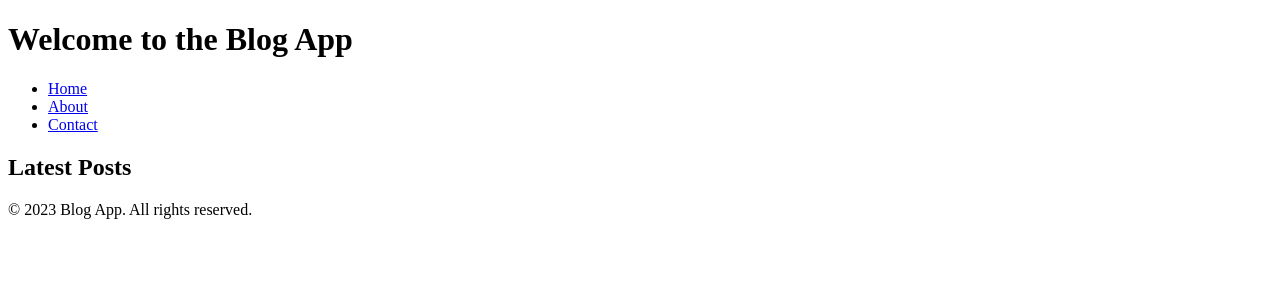
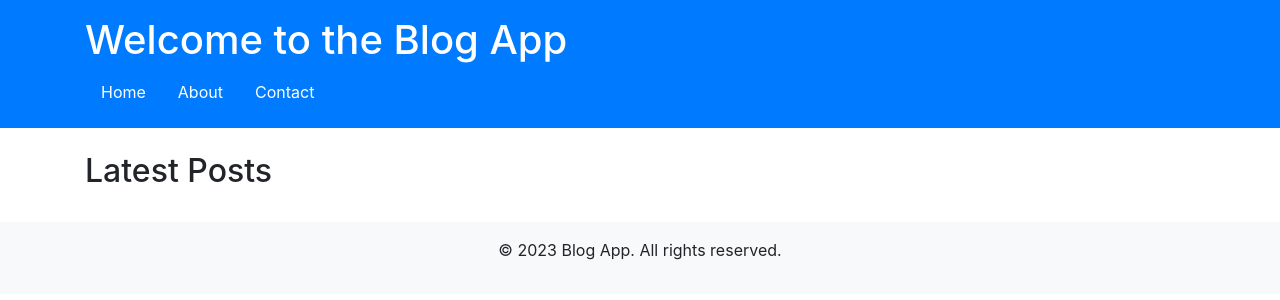
Before and after one commit to dadejecova/Employee_Directory, a Django app: page / in a window 1280 px wide. Shown: the top 300 px of the page. Run offline with Django 5.2, Linux system fonts and the light colour scheme; some libraries are stand-ins or nearby versions.

Commit message:
boostrap
CDN

```diff
--- a/templates/home.html
+++ b/templates/home.html
@@ -4,31 +4,39 @@
     <meta charset="UTF-8">
     <meta name="viewport" content="width=device-width, initial-scale=1.0">
     <title>Home - Blog App</title>
+    <!-- Bootstrap CSS -->
+    <link href="https://stackpath.bootstrapcdn.com/bootstrap/4.5.2/css/bootstrap.min.css" rel="stylesheet">
 </head>
 <body>
-    <header>
-        <h1>Welcome to the Blog App</h1>
-        <nav>
-            <ul>
-                <li><a href="/">Home</a></li>
-                <li><a href="/about">About</a></li>
-                <li><a href="/contact">Contact</a></li>
-            </ul>
-        </nav>
+    <header class="bg-primary text-white p-3">
+        <div class="container">
+            <h1>Welcome to the Blog App</h1>
+            <nav>
+                <ul class="nav">
+                    <li class="nav-item"><a class="nav-link text-white" href="/">Home</a></li>
+                    <li class="nav-item"><a class="nav-link text-white" href="/about">About</a></li>
+                    <li class="nav-item"><a class="nav-link text-white" href="/contact">Contact</a></li>
+                </ul>
+            </nav>
+        </div>
     </header>
-    <main>
+    <main class="container mt-4">
         <h2>Latest Posts</h2>
-        <ul>
+        <ul class="list-group">
             {% for post in posts %}
-                <li>
+                <li class="list-group-item">
                     <h3><a href="/post/{{ post.id }}">{{ post.title }}</a></h3>
                     <p>{{ post.excerpt }}</p>
                 </li>
             {% endfor %}
         </ul>
     </main>
-    <footer>
+    <footer class="bg-light text-center p-3 mt-4">
         <p>&copy; 2023 Blog App. All rights reserved.</p>
     </footer>
+    <!-- Bootstrap JS and dependencies -->
+    <script src="https://code.jquery.com/jquery-3.5.1.slim.min.js"></script>
+    <script src="https://cdn.jsdelivr.net/npm/@popperjs/core@2.5.4/dist/umd/popper.min.js"></script>
+    <script src="https://stackpath.bootstrapcdn.com/bootstrap/4.5.2/js/bootstrap.min.js"></script>
 </body>
 </html>
```
